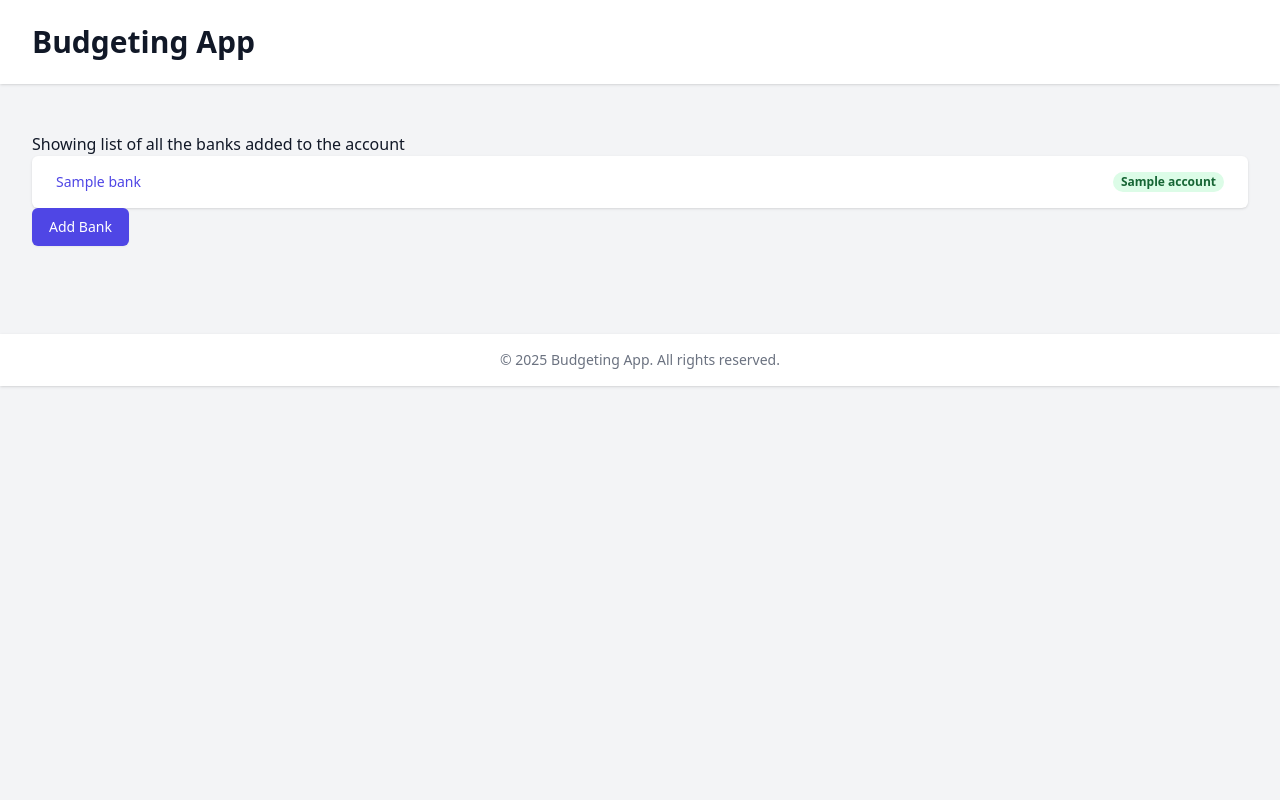
After one commit to ravingupta/budgeting, a FastAPI app: template templates/accounts.html in a window 1280 px wide. The commit adds this page. Run offline with FastAPI, Linux system fonts and the light colour scheme; the template is opened without the code that fills it: most values are stand-ins (such as "Sample title", 1, 10 or a date in 2020); some libraries are stand-ins or nearby versions.

Commit message:
accounts flow with templates

```diff
--- a/app/__init__.py
+++ b/app/__init__.py
@@ -1 +1 @@
-from .banks import router as banks_router
+from .accounts import router as accounts_router
--- a/main.py
+++ b/main.py
@@ -1,24 +1,22 @@
-from fastapi import FastAPI
 import uvicorn
+from fastapi import FastAPI, Request
+from fastapi.staticfiles import StaticFiles
+from fastapi.templating import Jinja2Templates
 
 from config import appConfig
-from app import banks_router
+from app import accounts_router
 
 from models import Category
 
 app = FastAPI()
+app.mount("/static", StaticFiles(directory="static"), name="static")
+templates = Jinja2Templates(directory="templates")
 
-app.include_router(banks_router, prefix="/banks")
+app.include_router(accounts_router, prefix="/accounts", tags=["accounts"])
 
-# Test route
-@app.get("/test")
-def read_root():
-    return {"Hello": "World"}
-
-@app.get("/db")
-def read_db():
-    Category(name='Food & Dining').create()
-    return {"DB_URI": appConfig.DB_URI}
+@app.get("/")
+async def read_root(request: Request):
+    return templates.TemplateResponse("homepage.html", {"request": request})
 
 if __name__ == '__main__':
     uvicorn.run("main:app", host="0.0.0.0", port=8080, reload=appConfig.DEBUG)
--- a/models/__init__.py
+++ b/models/__init__.py
@@ -1,7 +1,7 @@
 from sqlmodel import SQLModel
 from config import appConfig
 
-from .account import Account
+from .account import Account, db_get_accounts, db_add_account
 from .category import Category
 from .transaction import Transaction
 
--- /dev/null
+++ b/templates/accounts.html
@@ -0,0 +1,90 @@
+{% extends "layout.html" %}
+
+{%- block content %}
+<p>Showing list of all the banks added to the account</p>
+<div>
+    <ul class="space-y-2">
+        {% for account in accounts %}
+            <li class="bg-white shadow overflow-hidden sm:rounded-md">
+                <a href="{{ url_for('read_account', account_id=account.id) }}" class="block hover:bg-gray-50">
+                    <div class="px-4 py-4 sm:px-6">
+                        <div class="flex items-center justify-between">
+                            <p class="text-sm font-medium text-indigo-600 truncate">{{ account.bank }}</p>
+                            <div class="ml-2 flex-shrink-0 flex">
+                                <p class="px-2 inline-flex text-xs leading-5 font-semibold rounded-full bg-green-100 text-green-800">
+                                    {{ account.name }}
+                                </p>
+                            </div>
+                        </div>
+                    </div>
+                </a>
+            </li>
+        {% endfor %}
+    </ul>
+
+    <div class="space-y-4">
+        <button type="button" class="inline-flex justify-center py-2 px-4 border border-transparent shadow-sm text-sm font-medium rounded-md text-white bg-indigo-600 hover:bg-indigo-700 focus:outline-none focus:ring-2 focus:ring-offset-2 focus:ring-indigo-500" onclick="openModal()">Add Bank</button>
+        <div id="modal" class="fixed z-10 inset-0 overflow-y-auto hidden" aria-labelledby="modal-title" role="dialog" aria-modal="true">
+            <div class="flex items-end justify-center min-h-screen pt-4 px-4 pb-20 text-center sm:block sm:p-0">
+                <div class="fixed inset-0 bg-gray-500 bg-opacity-75 transition-opacity" aria-hidden="true" onclick="closeModal()"></div>
+                <span class="hidden sm:inline-block sm:align-middle sm:h-screen" aria-hidden="true">&#8203;</span>
+                <div class="inline-block align-bottom bg-white rounded-lg px-4 pt-5 pb-4 text-left overflow-hidden shadow-xl transform transition-all sm:my-8 sm:align-middle sm:max-w-lg sm:w-full sm:p-6">
+                    <div class="mt-3 text-center sm:mt-5">
+                        <h3 class="text-lg leading-6 font-medium text-gray-900" id="modal-title">Add Bank</h3>
+                        <div class="mt-2">
+                            <form class="space-y-4">
+                                <div>
+                                    <label for="bank" class="block text-sm font-medium text-gray-700">Bank Name:</label>
+                                    <input type="text" id="bank" name="bank" required class="mt-1 block w-full px-3 py-2 border border-gray-300 rounded-md shadow-sm focus:outline-none focus:ring-indigo-500 focus:border-indigo-500 sm:text-sm">
+                                </div>
+                                <div>
+                                    <label for="name" class="block text-sm font-medium text-gray-700">Account Name:</label>
+                                    <input type="text" id="name" name="name" required class="mt-1 block w-full px-3 py-2 border border-gray-300 rounded-md shadow-sm focus:outline-none focus:ring-indigo-500 focus:border-indigo-500 sm:text-sm">
+                                </div>
+                                <button type="submit" class="inline-flex justify-center py-2 px-4 border border-transparent shadow-sm text-sm font-medium rounded-md text-white bg-indigo-600 hover:bg-indigo-700 focus:outline-none focus:ring-2 focus:ring-offset-2 focus:ring-indigo-500">Add Bank</button>
+                            </form>
+                        </div>
+                    </div>
+                </div>
+            </div>
+        </div>
+    </div>
+</div>
+{% endblock %}
+
+{% block script %}
+    {{ super() }}
+    <script>
+        function openModal() {
+            document.getElementById('modal').classList.remove('hidden');
+        }
+
+        function closeModal() {
+            document.getElementById('modal').classList.add('hidden');
+        }
+
+        document.querySelector('#modal form').addEventListener('submit', function(event) {
+            event.preventDefault();
+
+            const bank = document.getElementById('bank').value;
+            const name = document.getElementById('name').value;
+
+            fetch('{{ url_for("add_accounts") }}', {
+                method: 'POST',
+                headers: {
+                    'Content-Type': 'application/json',
+                },
+                body: JSON.stringify({ bank: bank, name: name })
+            })
+            .then(response => response.json())
+            .then(data => {
+                if (data.success == 1) {
+                    window.location.reload();
+                } else {
+                    alert('Error adding account');
+                }
+            })
+            .catch(error => console.error('Error:', error));
+        });
+    </script>
+{% endblock %}
--- a/templates/layout.html
+++ b/templates/layout.html
@@ -1,11 +1,43 @@
 <html>
     <head>
+        <meta charset="UTF-8">
+        <meta name="viewport" content="width=device-width, initial-scale=1.0">
+        <title>Budgeting App</title>
 
+        <script src="https://cdn.tailwindcss.com"></script>
+        <script>
+            tailwind.config = {
+                theme: {
+                    extend: {
+                        colors: {
+                            clifford: '#da373d',
+                        }
+                    }
+                }
+            }
+        </script>
     </head>
-    <body>
-        <main>
-            {%- block content %}
-            {% endblock %}
+    <body class="bg-gray-100 text-gray-900">
+        <header class="bg-white shadow">
+            <div class="max-w-7xl mx-auto py-6 px-4 sm:px-6 lg:px-8">
+                <h1 class="text-3xl font-bold text-gray-900">Budgeting App</h1>
+            </div>
+        </header>
+        <main class="max-w-7xl mx-auto py-6 sm:px-6 lg:px-8">
+            <div class="px-4 py-6 sm:px-0">
+                {%- block content %}
+                {% endblock %}
+            </div>
         </main>
+        <footer class="bg-white shadow mt-10">
+            <div class="max-w-7xl mx-auto py-4 px-4 sm:px-6 lg:px-8">
+                <p class="text-center text-gray-500 text-sm">
+                    &copy; 2025 Budgeting App. All rights reserved.
+                </p>
+            </div>
+        </footer>
+
+        {%- block script %}
+        {% endblock %}
     </body>
 </html>
```
Also changed, not shown: app/accounts.py (added, +36 -0 lines), app/banks.py (deleted, +0 -7 lines), constants/apis.py (added, +8 -0 lines), migration.py (added, +20 -0 lines), models/account.py (+17 -2 lines), models/category.py (+0 -38 lines), scripts/csv_reader.py (deleted, +0 -46 lines), scripts/db_dump.py (deleted, +0 -16 lines), scripts/feed_accounts.py (added, +12 -0 lines), scripts/feed_categories.py (added, +46 -0 lines), templates/account.html (added, +15 -0 lines), templates/banks.html (deleted, +0 -12 lines), templates/homepage.html (added, +8 -0 lines).
